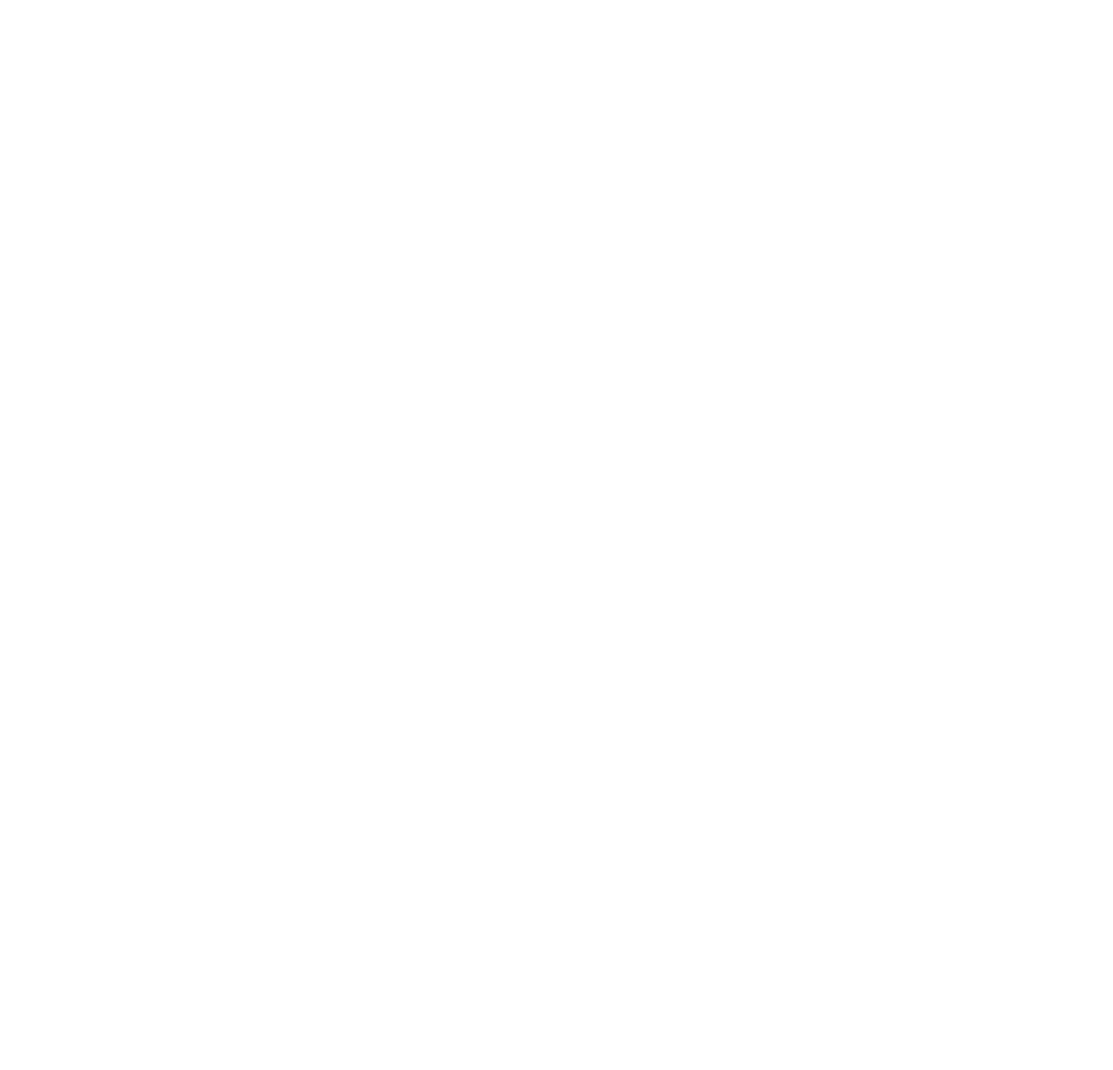
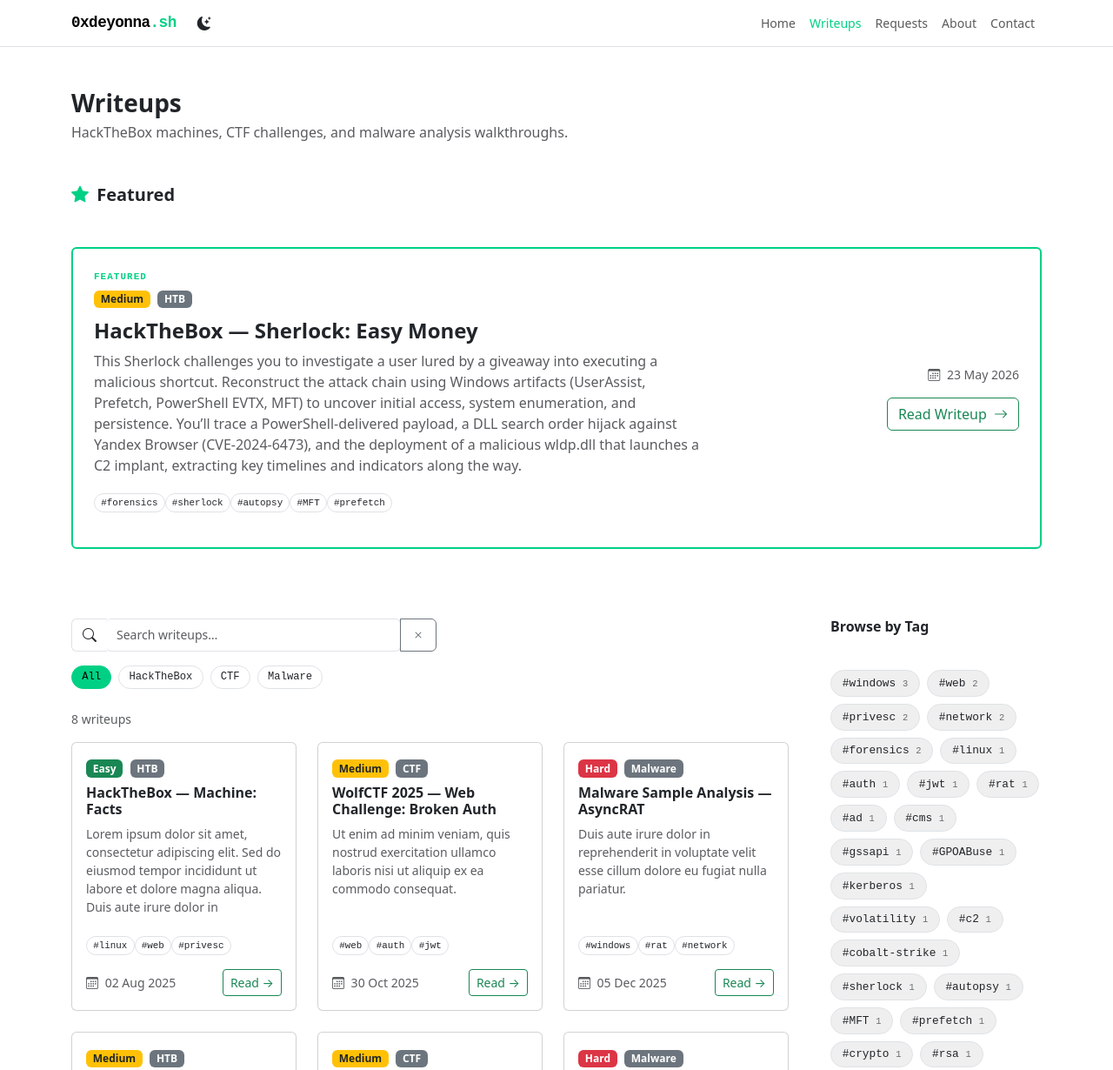
Before and after one commit to Deyonna/Midterm_Personal_Blog, a plain HTML site: page writeups.html in a window 1280 px wide. Shown: the top 1230 px of the page at 87% size. Before the commit the page ends 800 px from the top, so only its background shows below. Drawn offline with nearby package versions, Linux system fonts and the light colour scheme.

Commit message:
added writeups page, made dark/white mode persistent

```diff
--- a/about.html
+++ b/about.html
@@ -9,14 +9,14 @@
 
     <title>0xdeyonna</title>
 
+    <!-- Theme restore: inline so it runs before Bootstrap CSS paints -->
+    <script>document.documentElement.setAttribute('data-bs-theme', localStorage.getItem('theme') || 'light');</script>
     <!-- Bootstrap 5.3 CSS -->
     <link href="https://cdn.jsdelivr.net/npm/bootstrap@5.3.3/dist/css/bootstrap.min.css" rel="stylesheet">
     <!-- Bootstrap Icons -->
     <link rel="stylesheet" href="https://cdn.jsdelivr.net/npm/bootstrap-icons@1.11.3/font/bootstrap-icons.min.css">
     <!-- Custom CSS -->
     <link rel="stylesheet" href="css/common.css">
-    <link rel="stylesheet" href="css/style.css">
-    <link rel="stylesheet" href="css/contact.css">
     <link rel="stylesheet" href="css/about.css">
     <script src="https://cdn.jsdelivr.net/npm/bootstrap@5.3.3/dist/js/bootstrap.bundle.min.js" defer></script>
     <!-- jQuery -->
--- a/css/writeups.css
+++ b/css/writeups.css
@@ -0,0 +1,139 @@
+/* Featured writeup banner */
+#featured-writeup {
+  padding: 2rem 0;
+}
+
+.featured-card {
+  border:       2px solid var(--accent);
+  border-radius: var(--bs-border-radius);
+  padding:      1.5rem;
+  position:     relative;
+  overflow:     hidden;
+}
+
+.featured-badge {
+  font-size:    .68rem;
+  font-family:  var(--font-mono);
+  text-transform: uppercase;
+  letter-spacing: .1em;
+  color:        var(--accent);
+  font-weight:  600;
+  display:      block;
+}
+
+.featured-card h3 a {
+  text-decoration: none;
+  color:           var(--bs-body-color);
+  font-weight:     700;
+}
+
+.featured-card h3 a:hover { color: var(--accent); }
+
+/* Search bar  */
+#writeup-search {
+  border:     1px solid var(--bs-border-color);
+  font-size:  .875rem;
+  border-radius: var(--bs-border-radius);
+  transition: border-color var(--transition), box-shadow var(--transition);
+}
+
+#writeup-search:focus {
+  border-color: var(--accent);
+  box-shadow:   0 0 0 3px rgba(34, 197, 94, .15);
+}
+
+/*  Filter chips  */
+.filter-btn {
+  font-size:     .76rem;
+  font-family:   var(--font-mono);
+  border-radius: 2rem;
+  padding:       .2rem .7rem;
+  border:        1px solid var(--bs-border-color);
+  background:    transparent;
+  color:         var(--bs-body-color);
+  cursor:        pointer;
+  transition:    background-color var(--transition), border-color var(--transition);
+}
+
+.filter-btn:hover,
+.filter-btn.active {
+  background-color: var(--accent);
+  border-color:     var(--accent);
+  color:            #000;
+}
+
+/*  Writeup cards  */
+.writeup-card {
+  min-height: 280px;
+}
+
+.writeup-card .card-text {
+  max-height: 100px;
+  overflow-y: auto;
+}
+
+.writeup-card .card-title a {
+  text-decoration: none;
+  font-weight:     600;
+  color:           var(--bs-body-color);
+}
+
+.writeup-card .card-title a:hover { color: var(--accent); }
+
+.writeup-card .meta {
+  font-size:   .74rem;
+  color:       var(--bs-secondary-color);
+  font-family: var(--font-mono);
+}
+
+.tag {
+  font-size:     .68rem;
+  padding:       .1rem .45rem;
+  border-radius: 2rem;
+  border:        1px solid var(--bs-border-color);
+  font-family:   var(--font-mono);
+  display:       inline-block;
+}
+
+/* Sidebar */
+.sticky-sidebar {
+  position: sticky;
+  top:      5rem;
+}
+
+/* Tag cloud  */
+#tag-cloud { padding: 1.5rem 0 3rem; }
+
+.tag-cloud-item {
+  padding:       .3rem .8rem;
+  border:        1px solid var(--bs-border-color);
+  border-radius: 2rem;
+  font-size:     .8rem;
+  font-family:   var(--font-mono);
+  cursor:        pointer;
+  transition:    border-color var(--transition), color var(--transition), background-color var(--transition);
+  text-decoration: none;
+  color:         var(--bs-body-color);
+  display:       inline-block;
+}
+
+.tag-cloud-item:hover {
+  border-color:     var(--accent);
+  color:            var(--accent);
+}
+
+.tag-cloud-item.active {
+  background-color: var(--accent);
+  border-color:     var(--accent);
+  color:            #000;
+}
+
+.tag-count {
+  font-size: .65rem;
+  opacity:   .65;
+}
+
+/*  No results */
+#writeup-empty {
+  color: var(--bs-secondary-color);
+}
--- a/js/writeups.js
+++ b/js/writeups.js
@@ -0,0 +1,317 @@
+$(document).ready(function () {
+
+
+  const WRITEUPS = [
+    {
+      title:    'HackTheBox — Machine: Facts',
+      slug:     '#',
+      category: 'HTB',
+      tags:     ['linux', 'web', 'privesc'],
+      date:     '2025-08-02',
+      difficulty: 'Easy',
+      excerpt:  'Lorem ipsum dolor sit amet, consectetur adipiscing elit. Sed do eiusmod tempor incididunt ut labore et dolore magna aliqua. Duis aute irure dolor in reprehenderit.',
+      featured: false
+    },
+    {
+      title:    'WolfCTF 2025 — Web Challenge: Broken Auth',
+      slug:     '#',
+      category: 'CTF',
+      tags:     ['web', 'auth', 'jwt'],
+      date:     '2025-10-30',
+      difficulty: 'Medium',
+      excerpt:  'Ut enim ad minim veniam, quis nostrud exercitation ullamco laboris nisi ut aliquip ex ea commodo consequat.',
+      featured: false
+    },
+    {
+      title:    'Malware Sample Analysis — AsyncRAT',
+      slug:     '#',
+      category: 'Malware',
+      tags:     ['windows', 'rat', 'network'],
+      date:     '2025-12-05',
+      difficulty: 'Hard',
+      excerpt:  'Duis aute irure dolor in reprehenderit in voluptate velit esse cillum dolore eu fugiat nulla pariatur.',
+      featured: false
+    },
+    {
+      title:    'HackTheBox — Machine TheFrizz',
+      slug:     '#',
+      category: 'HTB',
+      tags:     ['windows', 'ad', 'cms', 'gssapi', 'GPOABuse', 'kerberos', 'privesc'],
+      date:     '2026-01-20',
+      difficulty: 'Medium',
+      excerpt:  '`TheFrizz` is a medium-difficulty Windows machine featuring a web application showcasing Walkerville Elementary School and a Gibbon CMS instance. The Gibbon-LMS instance is susceptible to unauthenticated arbitrary file write (CVE-2023-45878), which is used to write a PHP shell to the web application and gain access to the target. After gaining access to the system, a database settings file containing credentials to access MySQL includes a hash and salt for the user f.frizzle that can be cracked. After cracking the password, we authenticate to the target using SSH with GSSAPI/Kerberos. We request a TGT, which is then used to authenticate via Kerberos authentication. A deleted 7Zip archive is discovered in the `fiona` user&#039;s recycling bin which is extracted revealing a WAPT setup and includes a configuration file with base64-encoded credentials used to authenticate as the `M.Schoolbus` user. `M.Schoolbus` is a member of the `Group Policy Creator Owners`, which allows them to create GPOs within the domain, which is leveraged to escalate privileges to `NT Authority\System`.',
+      featured: false
+    },
+    {
+      title:    'CTF 2025 — Forensics: Memory Dump',
+      slug:     '#',
+      category: 'CTF',
+      tags:     ['forensics', 'volatility', 'windows'],
+      date:     '2026-02-01',
+      difficulty: 'Medium',
+      excerpt:  'Lorem ipsum dolor sit amet, consectetur adipiscing elit, sed do eiusmod tempor incididunt ut labore.',
+      featured: false
+    },
+    {
+      title:    'Malware Analysis — Cobalt Strike Beacon',
+      slug:     '#',
+      category: 'Malware',
+      tags:     ['c2', 'cobalt-strike', 'network'],
+      date:     '2026-04-15',
+      difficulty: 'Hard',
+      excerpt:  'Nemo enim ipsam voluptatem quia voluptas sit aspernatur aut odit aut fugit sed quia consequuntur.',
+      featured: false
+    },
+    {
+      title:    'HackTheBox — Sherlock: Easy Money',
+      slug:     '#',
+      category: 'HTB',
+      tags:     ['forensics', 'sherlock', 'autopsy', 'MFT', 'prefetch'],
+      date:     '2026-05-23',
+      difficulty: 'Medium',
+      excerpt:  'This Sherlock challenges you to investigate a user lured by a giveaway into executing a malicious shortcut. Reconstruct the attack chain using Windows artifacts (UserAssist, Prefetch, PowerShell EVTX, MFT) to uncover initial access, system enumeration, and persistence. You’ll trace a PowerShell-delivered payload, a DLL search order hijack against Yandex Browser (CVE-2024-6473), and the deployment of a malicious wldp.dll that launches a C2 implant, extracting key timelines and indicators along the way.',
+      featured: true
+    },
+    {
+      title:    'CTF 2024 — Crypto: EasyRSA',
+      slug:     '#',
+      category: 'CTF',
+      tags:     ['crypto', 'rsa', 'python'],
+      date:     '2026-06-01',
+      difficulty: 'Hard',
+      excerpt:  'At vero eos et accusamus et iusto odio dignissimos ducimus qui blanditiis praesentium voluptatum deleniti.',
+      featured: false
+    }
+  ];
+
+  /* ── State ───────────────────────────────────────────────────── */
+  let activeCategory = 'all';
+  let activeTag      = null;
+  let searchQuery    = '';
+
+  /* ── Difficulty badge colours ─────────────────────────────────── */
+  const diffClass = {
+    Easy:   'bg-success',
+    Medium: 'bg-warning text-dark',
+    Hard:   'bg-danger'
+  };
+
+  /* ── Date formatter ──────────────────────────────────────────── */
+  function fmtDate(iso) {
+    return new Date(iso).toLocaleDateString('en-GB', {
+      day: '2-digit', month: 'short', year: 'numeric'
+    });
+  }
+
+/* featured writeup card */
+
+  function renderFeatured() {
+    const featured = WRITEUPS.find(function (w) { return w.featured; });
+    if (!featured) {
+      $('#featured-writeup').addClass('d-none');
+      return;
+    }
+
+    const tagsHTML = featured.tags.map(function (tag) {
+      return `<span class="tag" data-tag="${tag}" role="button"
+                    tabindex="0" aria-label="Filter by tag: ${tag}">#${tag}</span>`;
+    }).join('');
+
+    $('#featured-writeup').html(`
+      <div class="featured-card" aria-label="Featured writeup">
+        <div class="row align-items-center">
+          <div class="col-lg-8">
+            <span class="featured-badge mb-1">Featured</span>
+            <span class="badge ${diffClass[featured.difficulty] || 'bg-secondary'} mb-2">
+              ${featured.difficulty}
+            </span>
+            <span class="badge bg-secondary ms-1 mb-2">${featured.category}</span>
+            <h3 class="h4 fw-bold mt-1">${featured.title}</h3>
+            <p class="text-muted mb-3">${featured.excerpt}</p>
+            <div class="mb-3">${tagsHTML}</div>
+          </div>
+          <div class="col-lg-4 text-lg-end">
+            <p class="text-muted small mb-3">
+              <i class="bi bi-calendar3 me-1" aria-hidden="true"></i>
+              ${fmtDate(featured.date)}
+            </p>
+            <a href="${featured.slug}" class="btn btn-outline-success">
+              Read Writeup
+              <i class="bi bi-arrow-right ms-1" aria-hidden="true"></i>
+            </a>
+          </div>
+        </div>
+      </div>
+    `);
+  }
+
+  /* WRITEUP GRID */
+
+  function buildCard(w) {
+    const tagsHTML = w.tags.map(function (tag) {
+      return `<span class="tag" data-tag="${tag}" role="button"
+                    tabindex="0" aria-label="Filter by tag: ${tag}">#${tag}</span>`;
+    }).join('');
+
+    return `
+      <div class="col-12 col-md-6 col-lg-4">
+        <article class="writeup-card card h-100"
+                 aria-label="Writeup: ${w.title}">
+          <div class="card-body d-flex flex-column">
+            <div class="mb-2">
+              <span class="badge ${diffClass[w.difficulty] || 'bg-secondary'}">
+                ${w.difficulty}
+              </span>
+              <span class="badge bg-secondary ms-1">${w.category}</span>
+            </div>
+            <h3 class="card-title h6 fw-bold">${w.title}</h3>
+            <p class="card-text text-muted small flex-grow-1">${w.excerpt}</p>
+            <div class="mt-2 mb-3">${tagsHTML}</div>
+            <div class="d-flex justify-content-between align-items-center mt-auto">
+              <small class="text-muted">
+                <i class="bi bi-calendar3 me-1" aria-hidden="true"></i>
+                ${fmtDate(w.date)}
+              </small>
+              <a href="${w.slug}"
+                 class="btn btn-sm btn-outline-success"
+                 aria-label="Read writeup: ${w.title}">
+                Read →
+              </a>
+            </div>
+          </div>
+        </article>
+      </div>
+    `;
+  }
+
+  function renderGrid() {
+    // Apply all active filters together
+    const results = WRITEUPS.filter(function (w) {
+      const matchCat    = activeCategory === 'all' || w.category === activeCategory;
+      const matchTag    = !activeTag || w.tags.includes(activeTag);
+      const matchSearch = !searchQuery ||
+        w.title.toLowerCase().includes(searchQuery) ||
+        w.excerpt.toLowerCase().includes(searchQuery) ||
+        w.tags.some(function (t) { return t.includes(searchQuery); });
+      return matchCat && matchTag && matchSearch;
+    });
+
+    if (results.length === 0) {
+      $('#writeup-grid').html('');
+      $('#writeup-empty').removeClass('d-none');
+    } else {
+      $('#writeup-empty').addClass('d-none');
+      $('#writeup-grid').html(results.map(buildCard).join(''));
+    }
+
+    // Update live region count for screen readers
+    $('#writeup-count').text(
+      results.length === 1 ? '1 writeup' : results.length + ' writeups'
+    );
+  }
+
+  /* TAG CLOUD */
+
+  function buildTagCloud() {
+    // Collect all unique tags with a count
+    const tagMap = {};
+    WRITEUPS.forEach(function (w) {
+      w.tags.forEach(function (tag) {
+        tagMap[tag] = (tagMap[tag] || 0) + 1;
+      });
+    });
+
+    // Sort by frequency
+    const tags = Object.entries(tagMap).sort(function (a, b) {
+      return b[1] - a[1];
+    });
+
+    const html = tags.map(function (entry) {
+      const tag   = entry[0];
+      const count = entry[1];
+      return `
+        <button class="tag-cloud-item"
+                data-tag="${tag}"
+                aria-pressed="false"
+                aria-label="Filter by tag: ${tag} (${count} writeup${count > 1 ? 's' : ''})">
+          #${tag} <span class="tag-count">${count}</span>
+        </button>
+      `;
+    }).join('');
+
+    $('#tag-cloud').html(html);
+  }
+
+  /* EVENT HANDLERS*/
+
+  // Category filter chips
+  $(document).on('click', '.filter-btn', function () {
+    activeCategory = $(this).data('filter');
+    activeTag      = null;   // clear tag filter when switching category
+
+    $('.filter-btn').removeClass('active').attr('aria-pressed', 'false');
+    $(this).addClass('active').attr('aria-pressed', 'true');
+
+    // Reset tag cloud selections
+    $('.tag-cloud-item').removeClass('active').attr('aria-pressed', 'false');
+
+    renderGrid();
+  });
+
+  // Tag cloud clicks
+  $(document).on('click', '.tag-cloud-item', function () {
+    const tag = $(this).data('tag');
+
+    if (activeTag === tag) {
+      // Deselect: clear tag filter
+      activeTag = null;
+      $(this).removeClass('active').attr('aria-pressed', 'false');
+    } else {
+      activeTag = tag;
+      $('.tag-cloud-item').removeClass('active').attr('aria-pressed', 'false');
+      $(this).addClass('active').attr('aria-pressed', 'true');
+    }
+
+    renderGrid();
+  });
+
+  // Inline tag clicks inside cards (delegate from document)
+  function activateCardTag(el) {
+    const tag = $(el).data('tag');
+    if (!tag) return;
+    activeTag = tag;
+    $('.tag-cloud-item').removeClass('active').attr('aria-pressed', 'false');
+    $(`.tag-cloud-item[data-tag="${tag}"]`).addClass('active').attr('aria-pressed', 'true');
+    renderGrid();
+  }
+
+  $(document).on('click', '.writeup-card .tag, .featured-card .tag', function () {
+    activateCardTag(this);
+  });
+
+  $(document).on('keydown', '.writeup-card .tag, .featured-card .tag', function (e) {
+    if (e.key === 'Enter' || e.key === ' ') {
+      e.preventDefault();
+      activateCardTag(this);
+    }
+  });
+
+  // Live search
+  $('#writeup-search').on('input', function () {
+    searchQuery = $(this).val().trim().toLowerCase();
+    renderGrid();
+  });
+
+  // Clear search button
+  $('#search-clear').on('click', function () {
+    searchQuery = '';
+    $('#writeup-search').val('').trigger('focus');
+    renderGrid();
+  });
+
+  /* ── Initial render ──────────────────────────────────────────── */
+  renderFeatured();
+  buildTagCloud();
+  renderGrid();
+
+});
--- a/writeups.html
+++ b/writeups.html
@@ -0,0 +1,148 @@
+<!DOCTYPE html>
+<html lang="en">
+<head>
+    <meta name="viewport" content="width=device-width, initial-scale=1.0">
+    <meta name="description" content="0xdeyonna — A personal cybersecurity blog covering web, pwn, crypto, forensics, and more.">
+    <meta name="author" content="Deyonna">
+    <meta name="keywords" content="CTF, writeups, cybersecurity, hacking, web exploitation, binary exploitation">
+    <meta charset="UTF-8">
+
+    <title>0xdeyonna</title>
+
+    <!-- Theme restore: inline so it runs before Bootstrap CSS paints -->
+    <script>document.documentElement.setAttribute('data-bs-theme', localStorage.getItem('theme') || 'light');</script>
+    <!-- Bootstrap 5.3 CSS -->
+    <link href="https://cdn.jsdelivr.net/npm/bootstrap@5.3.3/dist/css/bootstrap.min.css" rel="stylesheet">
+    <!-- Bootstrap Icons -->
+    <link rel="stylesheet" href="https://cdn.jsdelivr.net/npm/bootstrap-icons@1.11.3/font/bootstrap-icons.min.css">
+    <!-- Custom CSS -->
+    <link rel="stylesheet" href="css/common.css">
+    <link rel="stylesheet" href="css/writeups.css">
+    <script src="https://cdn.jsdelivr.net/npm/bootstrap@5.3.3/dist/js/bootstrap.bundle.min.js" defer></script>
+    <!-- jQuery -->
+    <script src="https://ajax.googleapis.com/ajax/libs/jquery/3.7.1/jquery.min.js" defer></script>
+    <!-- Custom JS -->
+    <script src="js/theme.js"      defer></script>
+    <script src="js/components.js" defer></script>
+    <script src="js/writeups.js"      defer></script>
+</head>
+
+
+<body class="d-flex flex-column min-vh-100">
+
+  <div id="navbar-placeholder"></div>
+
+  <main id="main-content" class="flex-grow-1">
+    <div class="container py-5">
+
+      <!-- Page header  -->
+      <div class="mb-5">
+        <h1 class="h3 fw-bold mb-1">Writeups</h1>
+        <p class="text-muted mb-0">
+          HackTheBox machines, CTF challenges, and malware analysis walkthroughs.
+        </p>
+      </div>
+
+      <!-- Featured writeup-->
+      <section id="featured-section"
+               class="mb-5"
+               aria-labelledby="featured-heading">
+        <h2 id="featured-heading" class="h5 fw-semibold mb-3">
+          <i class="bi bi-star-fill accent me-1" aria-hidden="true"></i>
+          Featured
+        </h2>
+        <!-- Injected by writeups.js -->
+        <div id="featured-writeup" aria-live="polite"></div>
+      </section>
+
+      <div class="row g-5">
+
+        <!-- Main grid column  -->
+        <div class="col-lg-9">
+
+          <!-- Search + category filters -->
+          <div class="mb-4">
+
+            <!-- Search input -->
+            <div class="input-group mb-3" style="max-width:420px;">
+              <span class="input-group-text bg-transparent border-end-0"
+                    aria-hidden="true">
+                <i class="bi bi-search"></i>
+              </span>
+              <input id="writeup-search"
+                     type="search"
+                     class="form-control border-start-0"
+                     placeholder="Search writeups…"
+                     aria-label="Search writeups by title, tag, or keyword">
+              <button id="search-clear"
+                      class="btn btn-outline-secondary"
+                      type="button"
+                      aria-label="Clear search">
+                <i class="bi bi-x" aria-hidden="true"></i>
+              </button>
+            </div>
+
+            <!-- Category filter chips -->
+            <div role="group" aria-label="Filter writeups by category"
+                 class="d-flex flex-wrap gap-2">
+              <button class="filter-btn active"
+                      data-filter="all"
+                      aria-pressed="true">All</button>
+              <button class="filter-btn"
+                      data-filter="HTB"
+                      aria-pressed="false">HackTheBox</button>
+              <button class="filter-btn"
+                      data-filter="CTF"
+                      aria-pressed="false">CTF</button>
+              <button class="filter-btn"
+                      data-filter="Malware"
+                      aria-pressed="false">Malware</button>
+            </div>
+
+          </div>
+
+          <!-- Live count for screen readers -->
+          <p id="writeup-count"
+             class="text-muted small mb-3"
+             aria-live="polite"
+             aria-atomic="true"></p>
+
+          <!-- Writeup cards grid -->
+          <div id="writeup-grid"
+               class="row g-4"
+               aria-live="polite"
+               aria-label="Writeup cards">
+            <!-- Injected by writeups.js -->
+          </div>
+
+          <!-- Empty state -->
+          <div id="writeup-empty"
+               class="text-center py-5 d-none"
+               aria-live="polite">
+            <i class="bi bi-search fs-1 text-muted d-block mb-2" aria-hidden="true"></i>
+            <p class="text-muted mb-0">No writeups match your search or filter.</p>
+          </div>
+
+        </div>
+
+        <!-- Sidebar: tag cloud -->
+        <aside class="col-lg-3" aria-labelledby="tag-cloud-heading">
+          <div class="sticky-sidebar">
+            <h2 id="tag-cloud-heading" class="h6 fw-semibold mb-3">Browse by Tag</h2>
+            <!-- Tags injected by writeups.js -->
+            <div id="tag-cloud"
+                 class="d-flex flex-wrap gap-2"
+                 aria-label="Tag cloud for filtering writeups">
+            </div>
+          </div>
+        </aside>
+
+      </div>
+
+    </div>
+  </main>
+
+  <div id="footer-placeholder"></div>
+
+</body>
+</html>
```
Also changed, not shown: contact.html (+2 -1 lines), index.html (+4 -2 lines), tasks.html (+2 -0 lines).
